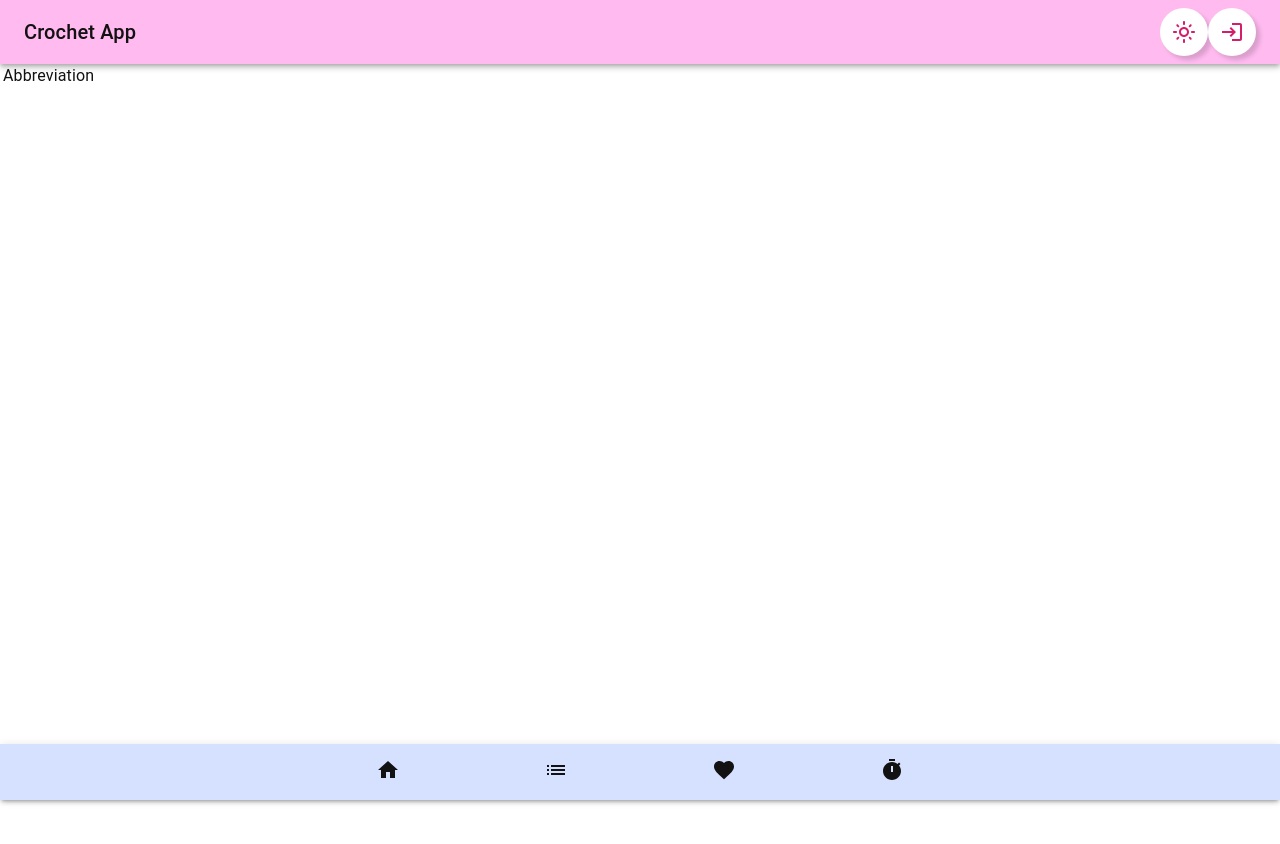
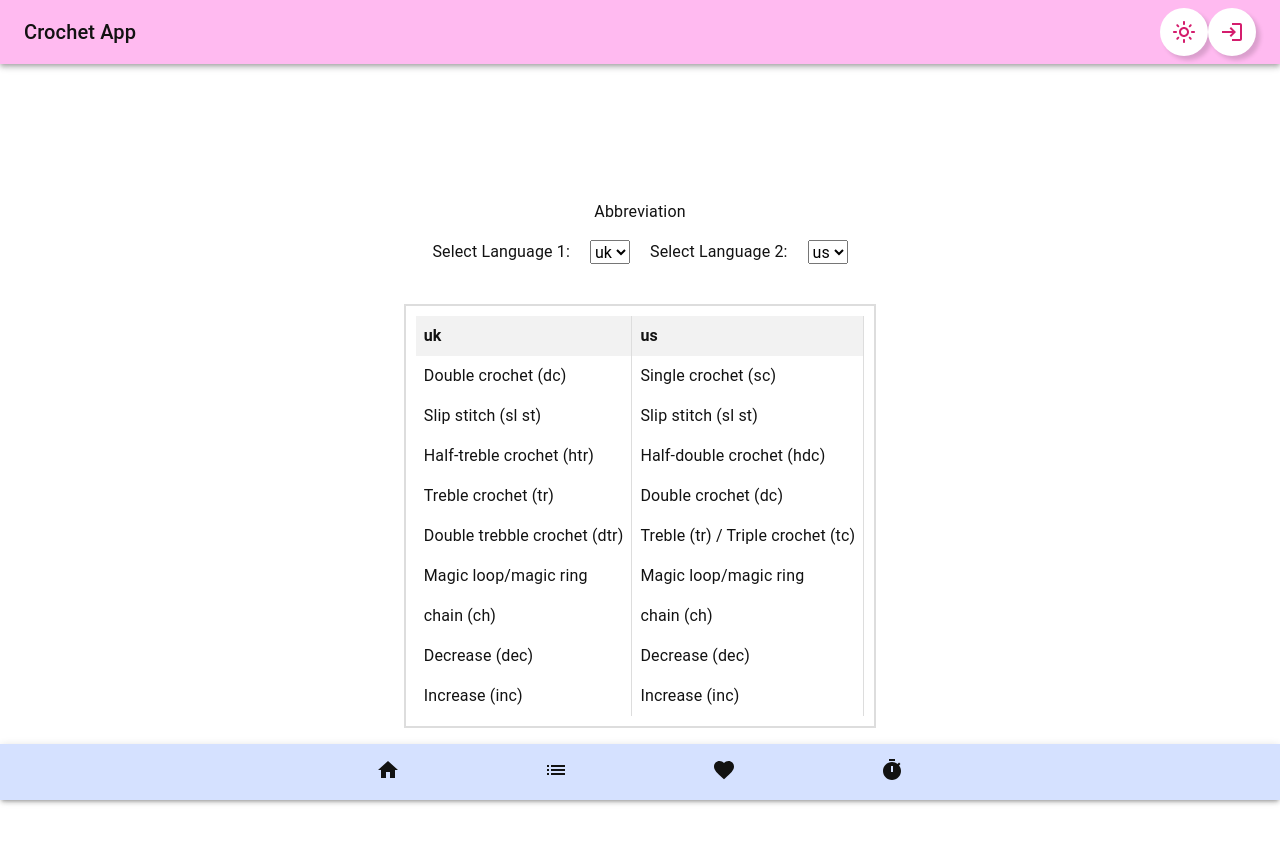
Before and after one commit to Hydroxypropyl/Crochet-App, a React (Create React App) app in the folder client/: page /abbreviation in a window 1280 px wide. Shown: the top 844 px of the page. Before the commit the page ends 800 px from the top, so only its background shows below. Built offline with nearby package versions, Linux system fonts and the light colour scheme.

Commit message:
implemented the abbreviation guide and tweaked the dark mode for better colours

```diff
--- a/client/src/app/App.jsx
+++ b/client/src/app/App.jsx
@@ -18,18 +18,21 @@ const getDesignTokens = (mode) => ({
       main: '#D41D6D',
       contrastText:'#121212'
     },
+
     lightPink: {
         main: '#FFBAF0',
         light: '#FFBAF0',
         dark: '#D41D6D',
         contrastText: '#121212',
     },
+
     darkPink: {
-      main: '#D41D6D',
+      main: '#',
       light: '#D41D6D',
       dark: '#D41D6D',
       contrastText: '#121212',
     },
+
     lightBlue: {
       main: '#D5E1FF',
       light: '#D5E1FF',
@@ -114,14 +117,27 @@ const getDesignTokens = (mode) => ({
 
     MuiPaper: {
       styleOverrides: {
+        ...(mode==="light"
+        ? {
           root: {
             backgroundColor: '#FFBAF0',
           }
         }
+        : {
+          root: {
+            backgroundColor:'#D41D6D',
+          }
+        })
+    },
     } ,
     MuiLink: {
       styleOverrides: {
+        ...(mode==="light"
+        ? {
             root: {
+              display: "flex",
+              aligItems: "center",
+              justifyContent: "center",
               textAlign: 'center',
               backgroundColor: '#D5E1FF',
               color: 'inherit',
@@ -129,6 +145,20 @@ const getDesignTokens = (mode) => ({
               height: '30px',
               width: '200px'
             }
+          }:{
+            root: {
+              display: "flex",
+              aligItems: "center",
+              justifyContent: "center",
+              textAlign: 'center',
+              backgroundColor: '#8FB3FF',
+              color: 'inherit',
+              boxShadow: '0 4px 8px 0 rgba(0, 0, 0, 0.2), 0 6px 20px 0 rgba(0, 0, 0, 0.19)',
+              height: '30px',
+              width: '200px',
+            }
+          }),
+
       }
     }
   },
--- a/client/src/pages/Abbreviation.jsx
+++ b/client/src/pages/Abbreviation.jsx
@@ -1,7 +1,69 @@
+import React, { useState } from 'react';
+import styles from '../styles/abbreviation.module.css';
+
 const Abbreviation = () => {
-  return (
-    <p>Abbreviation</p>
-  )
-}
+  const uk_terms = ["Double crochet (dc)","Slip stitch (sl st)", "Half-treble crochet (htr)", "Treble crochet (tr)","Double trebble crochet (dtr)", "Magic loop/magic ring", "chain (ch)", "Decrease (dec)", "Increase (inc)" ];
+  const us_terms = ["Single crochet (sc)","Slip stitch (sl st)", "Half-double crochet (hdc)","Double crochet (dc)","Treble (tr) / Triple crochet (tc)", "Magic loop/magic ring","chain (ch)","Decrease (dec)", "Increase (inc)"];
+  const fr_terms = ["Maille serrée (ms)", "Maille coulée (mc)", "Demi-bride (db)","Bride (b/br)", "Double bride (db)", "Cercle magique", "maille levée/maille en l'air (ml)", "Diminution (dim)","Augmentation (aug)"];
+  const dict = {
+  "uk":uk_terms,
+  "us":us_terms,
+  "fr":fr_terms,
+  }
 
-export default Abbreviation
+  const [selectedLang1, setSelectedLang1] = useState("uk");
+  const [selectedLang2, setSelectedLang2] = useState("us");
+
+  const handleLang1Change = (event) => {
+    setSelectedLang1(event.target.value);
+  };
+
+  const handleLang2Change = (event) => {
+    setSelectedLang2(event.target.value);
+  };
+
+    return (
+    <div className={styles.center_container}>
+      <p>Abbreviation</p>
+      <div className={styles.dropdown_row}>
+        <label htmlFor="lang1">Select Language 1:</label>
+        <select id="lang1" value={selectedLang1} onChange={handleLang1Change} className={styles.dropdown}>
+          {Object.keys(dict).map((lang) => (
+            <option key={lang} value={lang}>
+              {lang}
+            </option>
+          ))}
+        </select>
+
+        <label htmlFor="lang2">Select Language 2:</label>
+        <select id="lang2" value={selectedLang2} onChange={handleLang2Change} className={styles.dropdown}>
+          {Object.keys(dict).map((lang) => (
+            <option key={lang} value={lang}>
+              {lang}
+            </option>
+          ))}
+        </select>
+      </div>
+      <div className={styles.table_container}>
+        <table>
+          <thead>
+            <tr>
+              <th>{selectedLang1}</th>
+              <th>{selectedLang2}</th>
+            </tr>
+          </thead>
+          <tbody>
+            {dict[selectedLang1].map((term, index) => (
+              <tr key={index}>
+                <td>{term}</td>
+                <td>{dict[selectedLang2][index]}</td>
+              </tr>
+            ))}
+          </tbody>
+        </table>
+      </div>
+    </div>
+  );
+};
+
+export default Abbreviation;
--- a/client/src/pages/Home.jsx
+++ b/client/src/pages/Home.jsx
@@ -7,7 +7,7 @@ const Home = () => {
 
     <div className={styles.container}>
       <SearchField />
-      <Link underline='none' href='/abbreviation'>Abbreviation Guide</Link>
+      <Link underline='none' href='/abbreviation' color="darkBlue">Abbreviation Guide</Link>
       <h2>Stitch of the day</h2>
       <StitchItem />
     </div>
--- /dev/null
+++ b/client/src/styles/abbreviation.module.css
@@ -0,0 +1,46 @@
+.center_container {
+  display: flex;
+  flex-direction: column;
+  align-items: center;
+  justify-content: center;
+  height: 100vh;
+}
+
+.dropdown_row {
+  display: flex;
+  gap: 20px;
+  margin-bottom: 20px;
+}
+
+.table_container {
+  margin-top: 20px;
+  border: 2px solid #ddd; /* Add border to the table container */
+  padding: 10px;
+}
+
+table {
+  width: 100%;
+}
+
+th, td {
+  padding: 8px;
+  text-align: left;
+}
+
+th {
+  background-color: #f2f2f2;
+}
+
+/* Add styles for the two columns */
+.column {
+  border: 2px solid #ddd;
+}
+
+/* Add styles for the internal lines between cells */
+.table_container th, .table_container td {
+  border-right: 1px solid #ddd
+}
+
+.table-container th:last-child, .table-container td:last-child {
+  border-right: none;
+}
```
Lines whose indentation alone changed are shown as unchanged.
